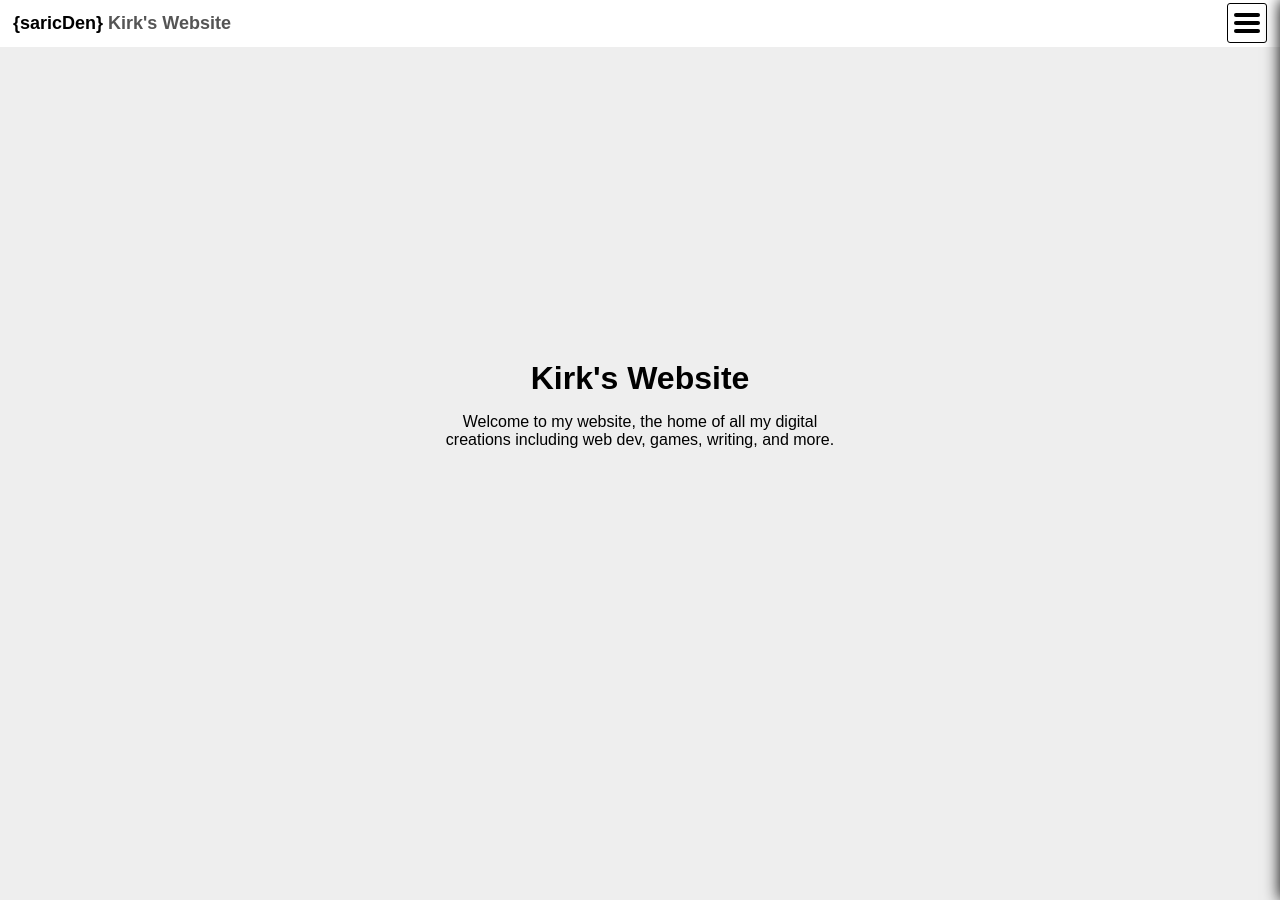
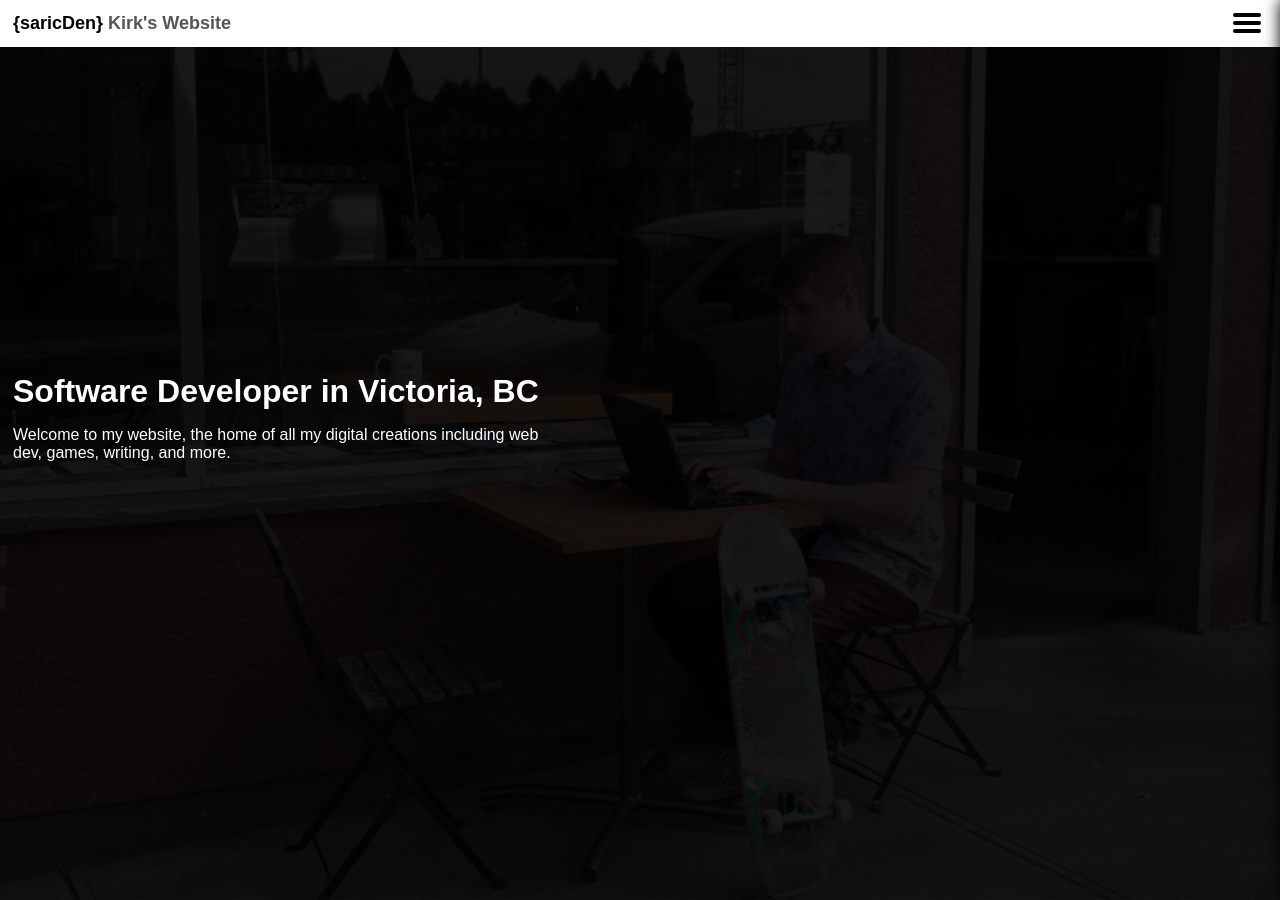
Before and after one commit to saricden/saricden.com, a Jekyll site: the page built from index.html, in a window 1280 px wide. Built offline with Jekyll 4.4.1, drawn with Linux system fonts in a browser that asks for light colours.

Commit message:
Updates to homepage style.

```diff
--- a/index.html
+++ b/index.html
@@ -2,8 +2,8 @@
 layout: default
 ---
 <main id="home">
-  <div class="center-title">
-    <h1>Kirk's Website</h1>
+  <div class="titlebox">
+    <h1>Software Developer in Victoria, BC</h1>
     <p>Welcome to my website, the home of all my digital creations including web dev, games, writing, and more.</p>
   </div>
 </main>
--- a/src/css/main.css
+++ b/src/css/main.css
@@ -46,8 +46,7 @@ nav .navbtn, nav .closebtn {
   width: 40px;
   height: 40px;
   margin: 0;
-  border: solid 1px #000;
-  border-radius: 3px;
+  border: 0;
   background-color: #FFF;
   outline: 0;
   cursor: pointer;
@@ -116,15 +115,13 @@ nav ul li a:hover {
 
 /* Reusable classes
 ----------------------------- */
-.center-title {
+.titlebox {
   position: absolute;
   top: 40%;
-  left: 0;
-  right: 0;
   width: 100%;
-  max-width: 400px;
-  margin: 0 auto;
-  text-align: center;
+  max-width: 553px;
+  box-sizing: border-box;
+  padding: 13px;
 }
 
 /* Single-use classes
@@ -134,6 +131,14 @@ nav ul li a:hover {
   height: 100vh;
   margin: 0;
   padding: 0;
+  color: #FFF;
+  background:
+    linear-gradient(
+        rgba(0, 0, 0, 0.9),
+        rgba(0, 0, 0, 0.9)
+    ),
+    #CCC url(/src/img/home-bg.jpg) no-repeat bottom right;
+  background-size: cover;
 }
 #overlay {
   position: fixed;
```
Also changed, not shown: src/img/home-bg.jpg (added).
